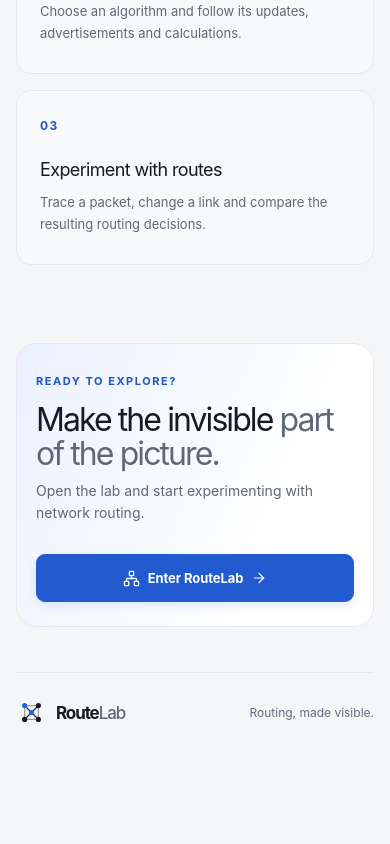
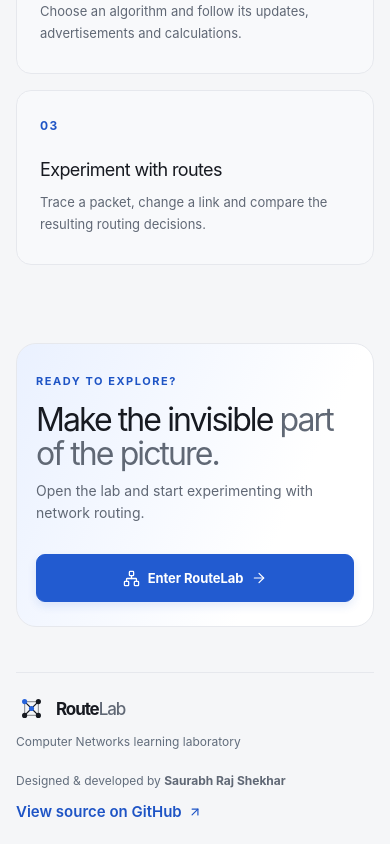
Before and after one commit to Zephyrex21/routelab-network-routing-simulator, a React (Vite) app: page / in a window 390 px wide. Shown: the part 4648-5492 px from the top of the page. Before the commit the page ends 5400 px from the top, so only its background shows below. Built offline with nearby package versions, Linux system fonts and the light colour scheme.

Commit message:
feat: credit project author and link source in footers

```diff
--- a/src/components/layout/AppShell.jsx
+++ b/src/components/layout/AppShell.jsx
@@ -105,7 +105,10 @@ export default function AppShell() {
         </main>
         <footer className="app-footer">
           <span>RouteLab <span className="footer-dot">·</span> Computer Networks</span>
-          <span>Routing, made visible.</span>
+          <span className="app-footer-credit">Designed &amp; developed by <strong>Saurabh Raj Shekhar</strong></span>
+          <a className="footer-repo-link" href="https://github.com/Zephyrex21/routelab-network-routing-simulator" target="_blank" rel="noreferrer">
+            GitHub repository <span aria-hidden="true">↗</span>
+          </a>
         </footer>
       </div>
     </div>
--- a/src/features/dashboard/PublicHomePage.jsx
+++ b/src/features/dashboard/PublicHomePage.jsx
@@ -174,9 +174,16 @@ export default function PublicHomePage() {
       </main>
 
       <footer className="public-footer">
-        <Link to="/" className="public-brand"><Brand /></Link>
-        <span>Computer Networks learning laboratory</span>
-        <span>Routing, made visible.</span>
+        <div className="public-footer-brand">
+          <Link to="/" className="public-brand"><Brand /></Link>
+          <span>Computer Networks learning laboratory</span>
+        </div>
+        <div className="public-footer-meta">
+          <span>Designed &amp; developed by <strong>Saurabh Raj Shekhar</strong></span>
+          <a className="footer-repo-link" href="https://github.com/Zephyrex21/routelab-network-routing-simulator" target="_blank" rel="noreferrer">
+            View source on GitHub <ArrowUpRight size={14} />
+          </a>
+        </div>
       </footer>
     </div>
   );
--- a/src/styles/phase8-shell.css
+++ b/src/styles/phase8-shell.css
@@ -292,3 +292,38 @@ body { font-size: var(--type-body); line-height: 1.58; }
   .public-feature-card, .public-secondary-link { transition: none !important; }
   .public-feature-card:hover { transform: none; }
 }
+
+
+/* Author and source links — shared by the public site and the lab shell. */
+.app-footer {
+  align-items: center;
+  flex-wrap: wrap;
+  row-gap: 8px;
+  font-size: 11px;
+}
+.app-footer-credit { color: var(--text-tertiary); }
+.app-footer-credit strong,
+.public-footer-meta strong { color: var(--text-secondary); font-weight: 650; }
+.footer-repo-link {
+  display: inline-flex;
+  align-items: center;
+  gap: 6px;
+  color: var(--accent-strong);
+  font-weight: 620;
+  transition: color 160ms ease, transform 160ms ease;
+}
+.footer-repo-link:hover { color: var(--accent); transform: translateY(-1px); }
+.public-footer { flex-wrap: wrap; padding-top: 20px; padding-bottom: 20px; }
+.public-footer-brand,
+.public-footer-meta { display: flex; align-items: center; gap: 18px; }
+.public-footer-brand > span,
+.public-footer-meta > span { color: var(--text-tertiary); font-size: 12px; }
+.public-footer-meta { justify-content: flex-end; flex-wrap: wrap; }
+@media (max-width: 760px) {
+  .app-footer { align-items: flex-start; }
+  .public-footer { align-items: flex-start; }
+  .public-footer-brand,
+  .public-footer-meta { align-items: flex-start; flex-direction: column; gap: 9px; }
+  .public-footer-brand > span { display: inline !important; }
+  .public-footer-meta { width: 100%; }
+}
```
